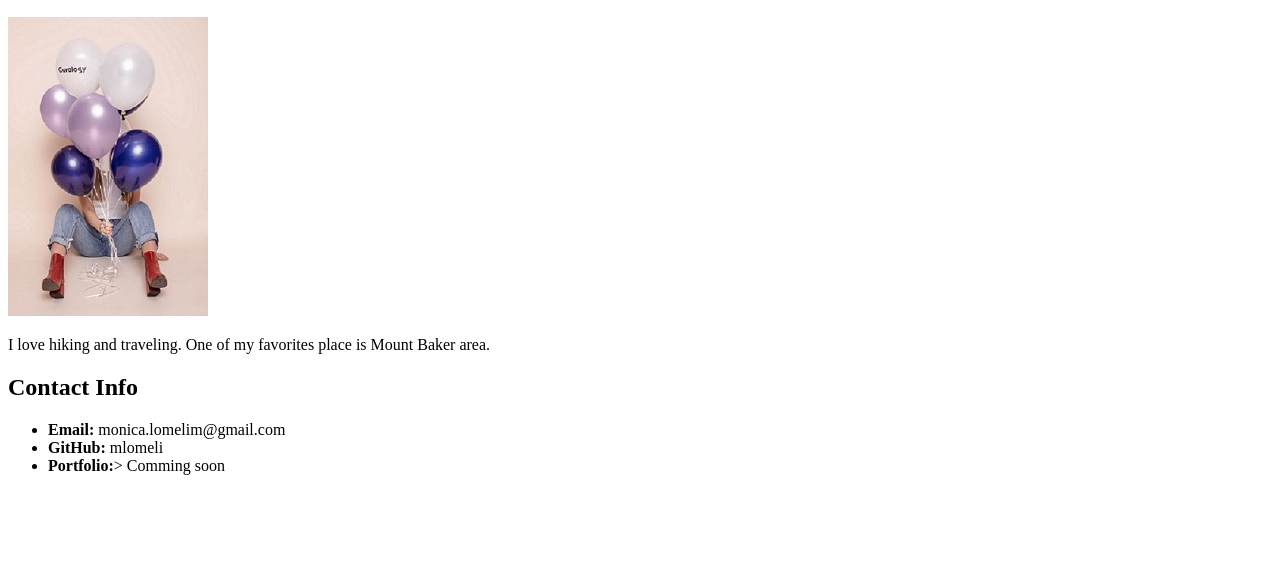
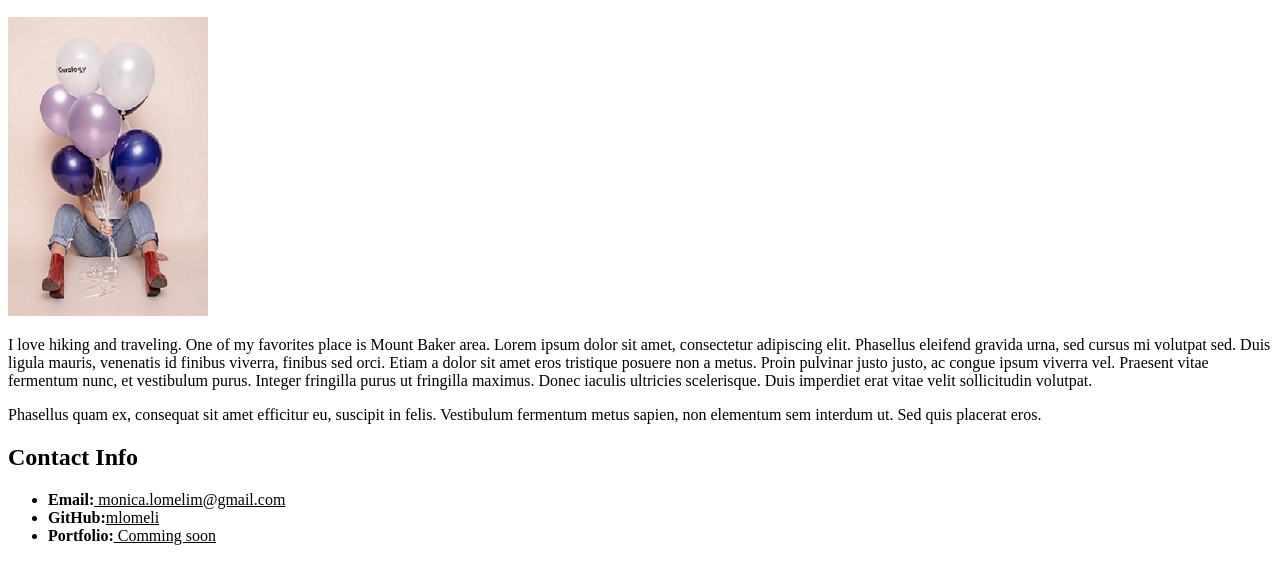
Before and after one commit to mlomelisa/Profile, a plain HTML site: page index.html in a window 1280 px wide. Shown: the part 110-694 px from the top of the page. Drawn offline with Linux system fonts and the light colour scheme.

Commit message:
New Index file with Student Bio Information

```diff
--- a/index.html
+++ b/index.html
@@ -8,11 +8,12 @@
         <h1>Student Bio</h1>
         <h2>Elisa Mercado</h2>
         <img src="curology-1540891-unsplash.jpg">
-        <p>I love hiking and traveling. One of my favorites place is Mount Baker area.</p>
+        <p>I love hiking and traveling. One of my favorites place is Mount Baker area. Lorem ipsum dolor sit amet, consectetur adipiscing elit. Phasellus eleifend gravida urna, sed cursus mi volutpat sed. Duis ligula mauris, venenatis id finibus viverra, finibus sed orci. Etiam a dolor sit amet eros tristique posuere non a metus. Proin pulvinar justo justo, ac congue ipsum viverra vel. Praesent vitae fermentum nunc, et vestibulum purus. Integer fringilla purus ut fringilla maximus. Donec iaculis ultricies scelerisque. Duis imperdiet erat vitae velit sollicitudin volutpat.</p>
+         <p>Phasellus quam ex, consequat sit amet efficitur eu, suscipit in felis. Vestibulum fermentum metus sapien, non elementum sem interdum ut. Sed quis placerat eros. </p>
         <h2><strong>Contact Info</strong></h2>
         <ul>
-            <li><strong>Email:</strong> monica.lomelim@gmail.com</li>
-            <li><strong>GitHub:</strong> mlomeli</li>
-            <li><strong>Portfolio:</strong>> Comming soon</li>
+            <li><strong>Email:</strong><u> monica.lomelim@gmail.com</u></li>
+            <li><strong>GitHub:</strong><u>mlomeli</u></li>
+            <li><strong>Portfolio:</strong><u> Comming soon</u></li>
     </body>
 </html>
```
